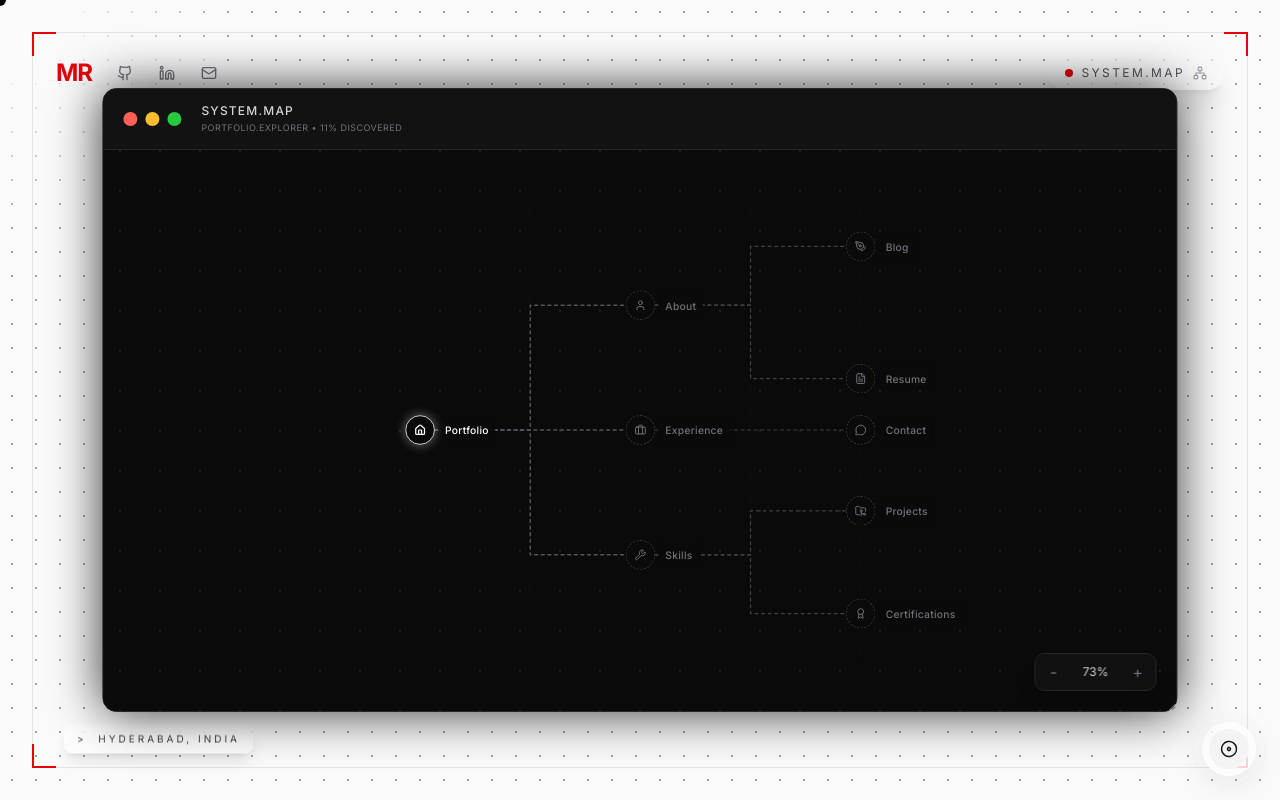
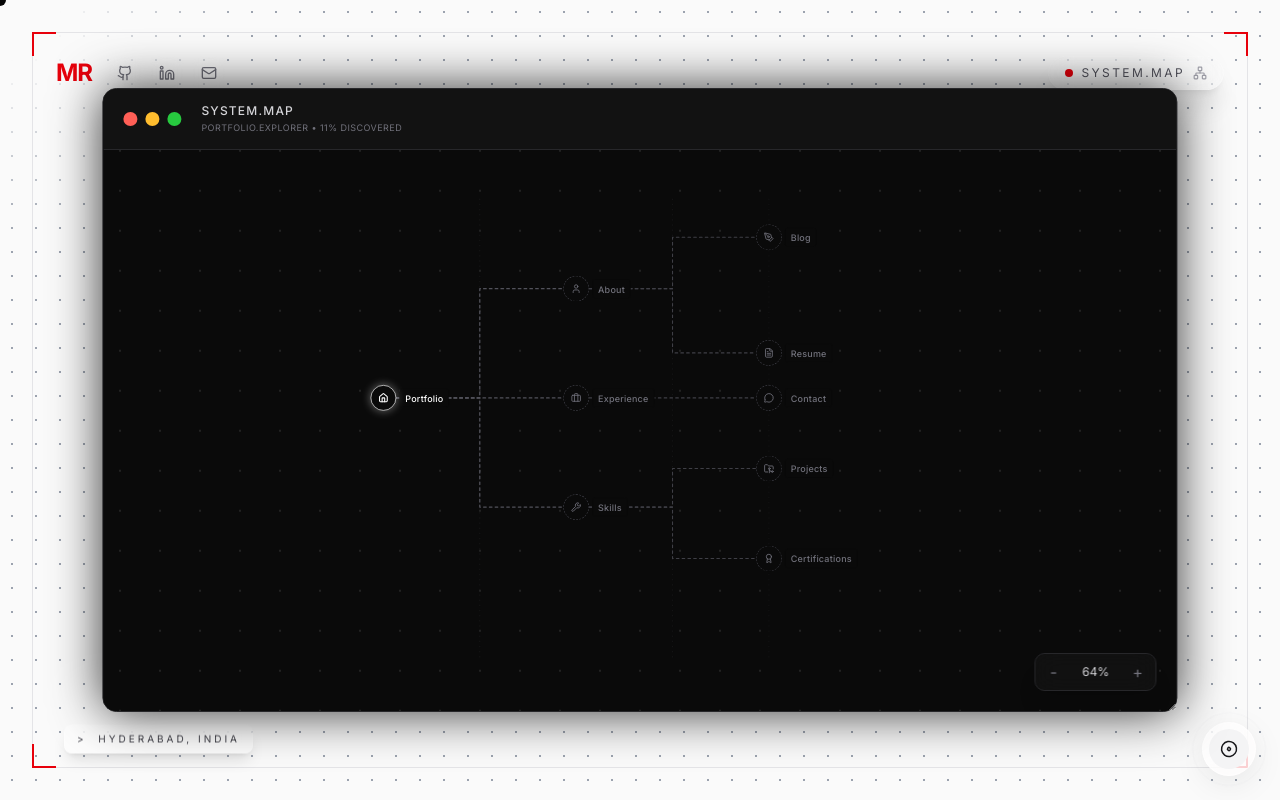
Before and after one commit to revanthm1902/my-portfolio, a Next.js app: page / in a window 1280 px wide. Both pictures are taken after a click on the button "SYSTEM.MAP". Built offline with nearby package versions, Linux system fonts and the light colour scheme.

Commit message:
fix: update graph dimensions and enhance drag area for improved navigation experience

```diff
--- a/src/components/NavWindow.tsx
+++ b/src/components/NavWindow.tsx
@@ -30,8 +30,8 @@ const edges = [
   { source: "experience", target: "contact", depth: 2 },
 ];
 
-const GRAPH_WIDTH = 1000;
-const GRAPH_HEIGHT = 700;
+const GRAPH_WIDTH = 1100;
+const GRAPH_HEIGHT = 800;
 
 // --- Structured branch lanes for cleaner hierarchy ---
 const getLaneX = (sourceId: string, targetId: string, startX: number, endX: number) => {
@@ -220,12 +220,12 @@ export default function NavWindow({ isOpen, onClose }: NavWindowProps) {
           <button onClick={() => setZoom(z => Math.min(z + 0.2, 2.5))} className="w-7 h-7 flex items-center justify-center text-zinc-500 hover:text-white hover:bg-zinc-800 rounded transition-colors">+</button>
         </div>
 
-        <div className="absolute inset-0 flex items-center justify-center overflow-hidden">
-        <motion.div drag className="relative origin-center w-250 h-175 cursor-grab active:cursor-grabbing" style={{ scale: zoom }}>
-          <svg className="absolute inset-0 w-full h-full pointer-events-none z-0">
-            <line x1="350" y1="40" x2="350" y2="660" className="stroke-zinc-800/70 stroke-[1px]" strokeDasharray="2 6" />
-            <line x1="650" y1="40" x2="650" y2="660" className="stroke-zinc-800/60 stroke-[1px]" strokeDasharray="2 6" />
-            <line x1="800" y1="40" x2="800" y2="660" className="stroke-zinc-800/50 stroke-[1px]" strokeDasharray="2 6" />
+        <div className="absolute inset-0 flex items-center justify-center overflow-hidden cursor-move">
+          <motion.div drag dragConstraints={containerRef} className="relative origin-center w-300 h-200 flex-shrink-0 cursor-grab active:cursor-grabbing" style={{ scale: zoom }}>
+            <svg className="absolute inset-0 w-full h-full pointer-events-none z-0">
+              <line x1="350" y1="40" x2="350" y2="760" className="stroke-zinc-800/70 stroke-[1px]" strokeDasharray="2 6" />
+              <line x1="650" y1="40" x2="650" y2="760" className="stroke-zinc-800/60 stroke-[1px]" strokeDasharray="2 6" />
+              <line x1="800" y1="40" x2="800" y2="760" className="stroke-zinc-800/50 stroke-[1px]" strokeDasharray="2 6" />
             {edges.map((edge) => {
               const source = nodes.find((n) => n.id === edge.source);
               const target = nodes.find((n) => n.id === edge.target);
```
